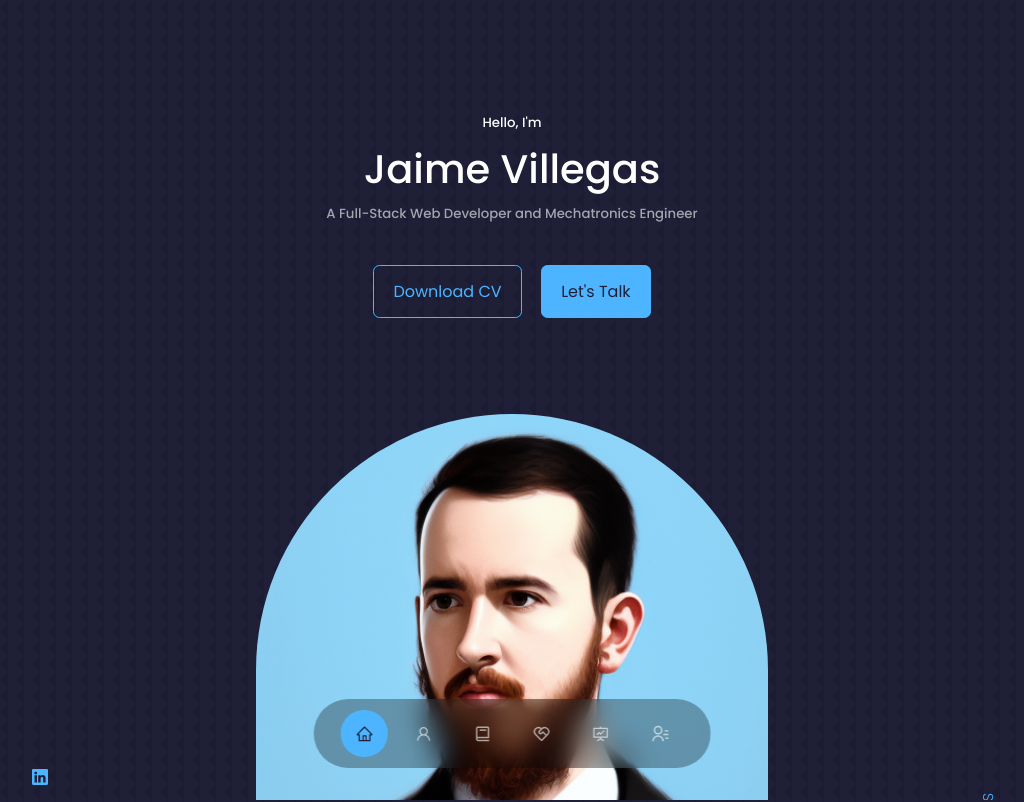
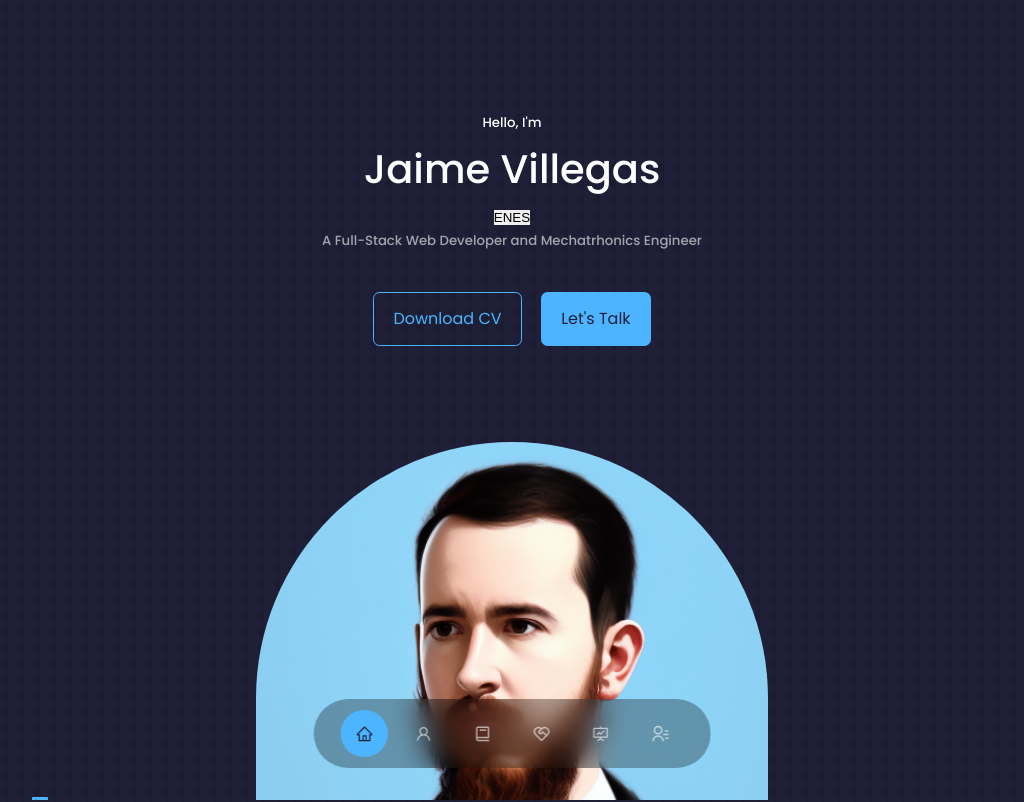
Before and after one commit to jaimevillegas/jaimevillegas.github.io, a React app: page / in a window 1280 px wide. Shown: the top 802 px of the page, without its empty margins (128-1152 px from the left). Built offline with nearby package versions, Linux system fonts and the light colour scheme; the HTML template or start-up script is replaced by a standard one.

Commit message:
Make header multilingual

```diff
--- a/package.json
+++ b/package.json
@@ -29,6 +29,7 @@
     "file-loader": "^6.2.0",
     "fs-extra": "^10.0.0",
     "html-webpack-plugin": "^5.5.0",
+    "i18next": "^23.2.8",
     "identity-obj-proxy": "^3.0.0",
     "jest": "^27.4.3",
     "jest-resolve": "^27.4.2",
@@ -44,6 +45,7 @@
     "react-app-polyfill": "^3.0.0",
     "react-dev-utils": "^12.0.1",
     "react-dom": "^18.2.0",
+    "react-i18next": "^13.0.1",
     "react-icons": "^4.9.0",
     "react-refresh": "^0.11.0",
     "resolve": "^1.20.0",
@@ -64,8 +66,8 @@
   "scripts": {
     "start": "node scripts/start.js",
     "build": "node scripts/build.js",
-    "predeploy" : "npm run build",
-    "deploy" : "gh-pages -d build",
+    "predeploy": "npm run build",
+    "deploy": "gh-pages -d build",
     "test": "node scripts/test.js"
   },
   "eslintConfig": {
--- a/src/App.jsx
+++ b/src/App.jsx
@@ -9,9 +9,28 @@ import Testimonials from './components/testimonials/Testimonials'
 import Contact from './components/contact/Contact'
 import Footer from './components/footer/Footer'
 
+import global_en from './translations/en/global.json'
+import global_es from './translations/es/global.json'
+import i18next from 'i18next'
+import { I18nextProvider } from 'react-i18next'
+
+i18next.init({
+  interpolation: { escapeValue: true },
+  lng: 'en',
+  resources: {
+    en: {
+      global: global_en,
+    },
+    es: {
+      global: global_es,
+    },
+  },
+});
+
 const App = () => {
   return (
     <>
+      <I18nextProvider i18n={i18next}>
         <Header />
         <Nav />
         <About />
@@ -21,6 +40,7 @@ const App = () => {
         <Testimonials />
         <Contact />
         <Footer />
+      </ I18nextProvider>
     </>
   )
 }
--- a/src/components/header/CTA.jsx
+++ b/src/components/header/CTA.jsx
@@ -1,11 +1,14 @@
 import React from 'react'
 import CV from '../../assets/resume.pdf'
+import { useTranslation } from 'react-i18next'
 
 const CTA = () => {
+  const [t, i18n] = useTranslation('global');
+
   return (
     <div className='cta'>
-      <a href={CV} download className='btn'>Download CV</a>
-      <a href="#contact" className='btn btn-primary'>Let's Talk</a>
+      <a href={CV} download className='btn'>{t("CTA.CV")}</a>
+      <a href="#contact" className='btn btn-primary'>{t("CTA.contact")}</a>
     </div>
   )
 }
--- a/src/components/header/Header.jsx
+++ b/src/components/header/Header.jsx
@@ -3,22 +3,33 @@ import './header.css'
 import CTA from './CTA'
 import ME from '../../assets/me-1.png'
 import HeaderSocials from './HeaderSocials'
+import { useTranslation } from 'react-i18next'
 
 const Header = () => {
+  const [t, i18n] = useTranslation('global');
+
+  const handleChangeLanguage = (lang) => {
+    i18n.changeLanguage(lang);
+  };
+
   return (
     <header>
       <div className="container">
         <div className="header__container">
-          <h5>Hello, I'm</h5>
+          <h5>{t("header.h5")}</h5>
           <h1>Jaime Villegas</h1>
-          <h5 className="text-light">A Full-Stack Web Developer and Mechatronics Engineer</h5>
+
+          <button onClick={() => handleChangeLanguage('en')}>EN</button>
+          <button onClick={() => handleChangeLanguage('es')}>ES</button>
+          <h5 className="text-light">{t("header.description")}</h5>
           <CTA />
 
           <div className="me">
             <img src={ME} alt="me" />
           </div>
 
-          <a href="#contact" className='scroll__down'>Scroll Down</a>
+          {/* <a href="#contact" className='scroll__down'>Scroll Down</a> */}
+          <a href="#contact" className='scroll__down'>{t("header.scroll")}</a>
 
           <HeaderSocials />
 
--- /dev/null
+++ b/src/translations/en/global.json
@@ -0,0 +1,14 @@
+{
+  "header": {
+    "h5": "Hello, I'm",
+    "description": "A Full-Stack Web Developer and Mechatrhonics Engineer",
+    "scroll": "Scroll Down"
+  },
+  "CTA": {
+    "CV": "Download CV",
+    "contact": "Let's Talk"
+  },
+  "home": {
+    "message": "This is a message on home"
+  }
+}
--- /dev/null
+++ b/src/translations/es/global.json
@@ -0,0 +1,14 @@
+{
+  "header": {
+    "h5": "Hola, Yo soy",
+    "description": "Un Desarrollador Web Full-Stack e Ingeniero Mecatrónico",
+    "scroll": "Ir Abajo"
+  },
+  "CTA": {
+    "CV": "Descargar CV",
+    "contact": "Hablemos"
+  },
+  "home": {
+    "message": "Esto es un mensaje en home"
+  }
+}
```
Also changed, not shown: 1 other file (tests, documents, lock files or other folders). Lines whose indentation alone changed are shown as unchanged.
